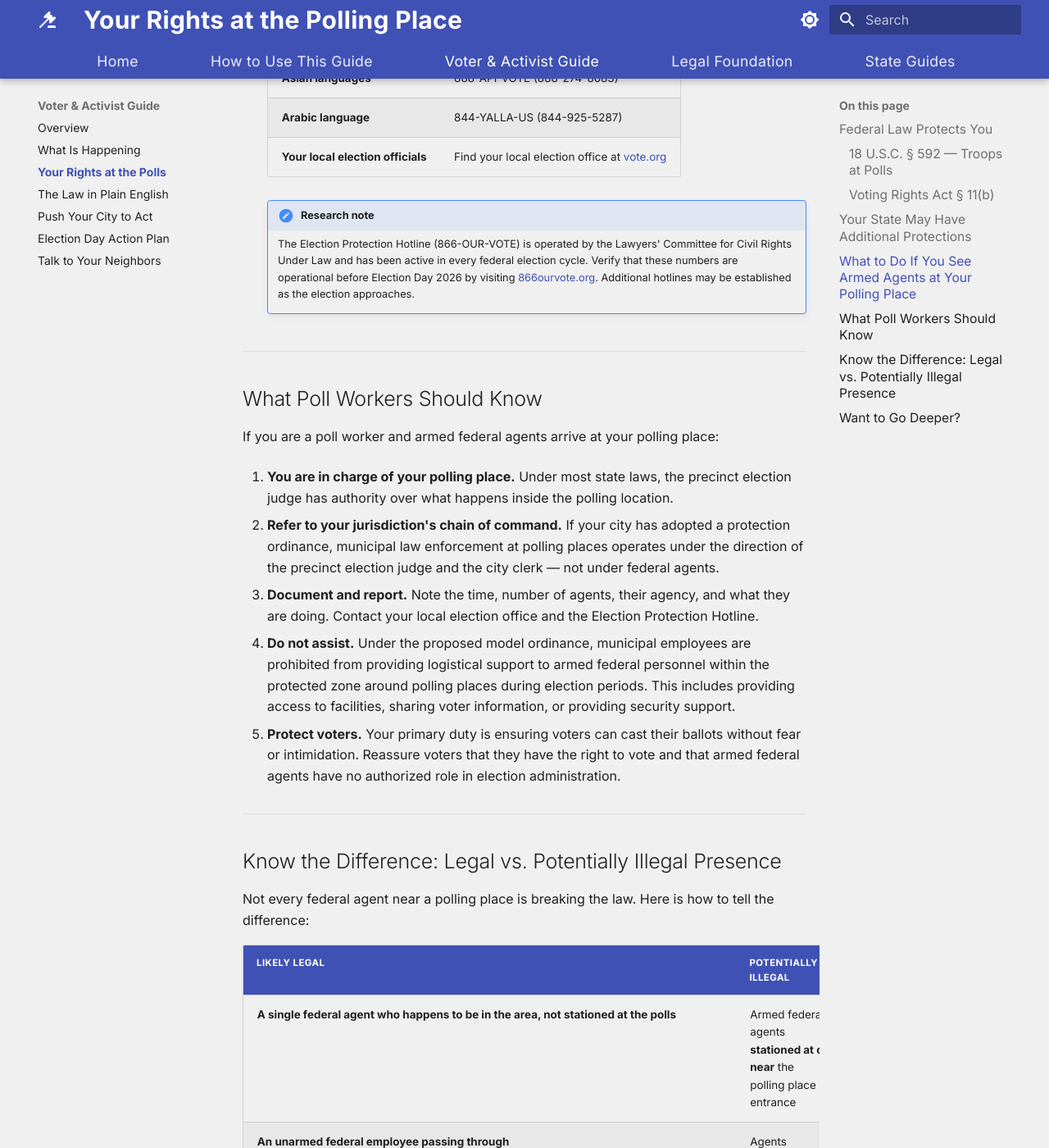
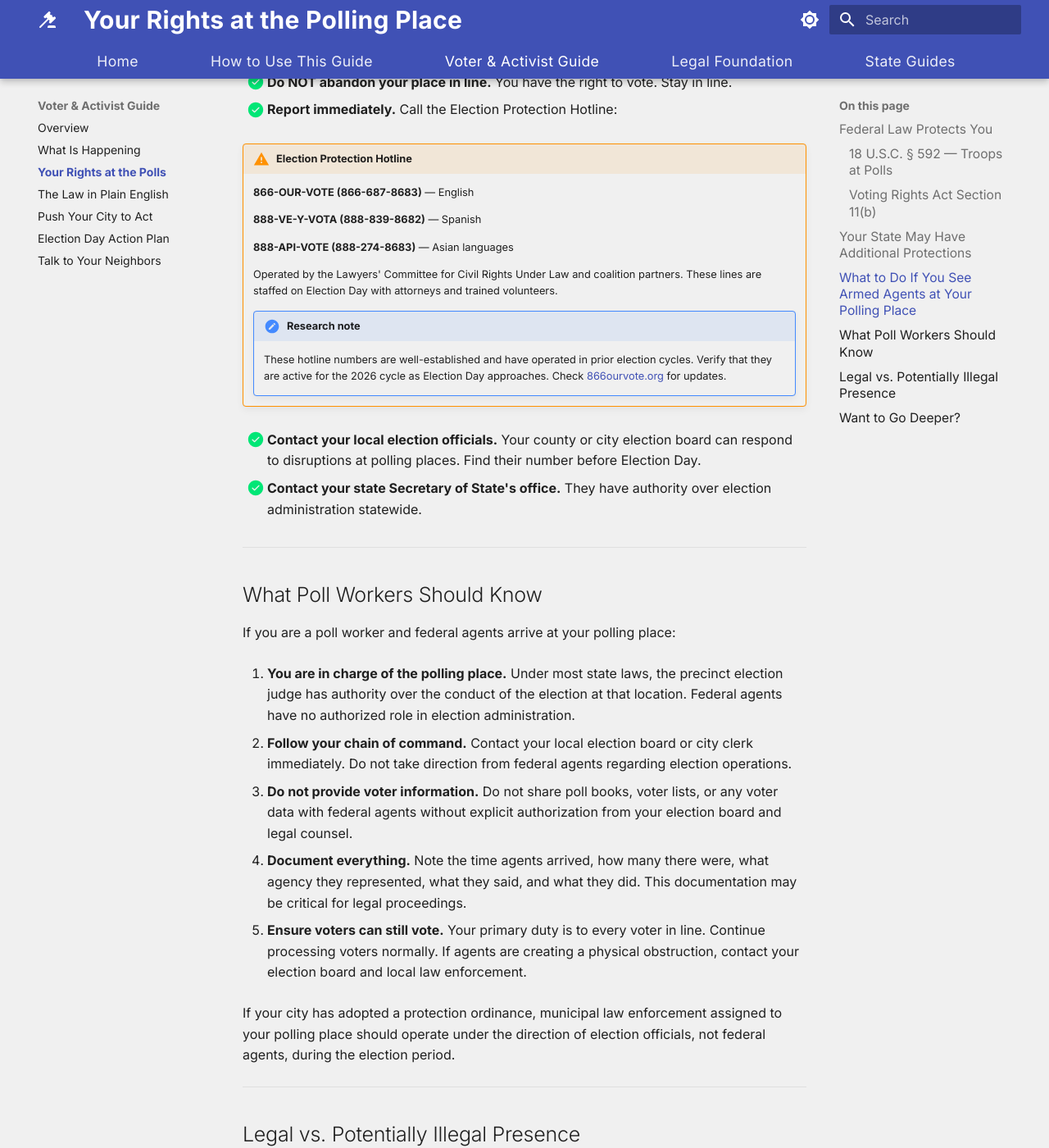
Before and after one commit to jameshodlen/elections-protections, an MkDocs documentation site: the page built from docs/voter-guide/your-rights.md, in a window 1280 px wide and 1400 px high, scrolled down 2283 px. Shown: the whole window at 82% size. Built offline with MkDocs 1.6.1 and Material for MkDocs 9.7.7, drawn with Linux system fonts in a browser that asks for light colours; some of the changed text lies outside the part shown.

Commit message:
Update Your Rights at the Polling Place page with clearer structure
Pre-existing changes: restructured content for better readability,
improved hotline section formatting, and simplified legal vs. illegal
presence guidance.

https://claude.ai/code/session_015vJNxzi9eDLXkwAGjaz2YY

```diff
--- a/docs/voter-guide/your-rights.md
+++ b/docs/voter-guide/your-rights.md
@@ -1,53 +1,59 @@
 ---
 title: Your Rights at the Polling Place
 description: >-
-  What voters need to know about federal and state protections at polling places,
-  what to do if armed federal agents appear, and who to contact for help.
+  What federal and state laws protect you as a voter, what to do if you see
+  armed federal agents at your polling place, and who to call for help.
 tags:
   - voter-guide
   - voter-rights
-  - election-day
-  - reporting
+  - election-protection
 ---
 
 # Your Rights at the Polling Place
 
-This page tells you what protections exist and what to do if you encounter armed federal agents at your polling place. Share it with anyone who plans to vote in November 2026.
+This page tells you what protections exist under federal and state law, what to do if you encounter armed agents at your polling place, and who to call. Save this page — you may need it on Election Day.
 
 ---
 
 ## Federal Law Protects You
 
-Two federal laws directly address armed agents at polling places.
+Two federal statutes directly protect voters from armed federal presence at polling places.
 
 ### 18 U.S.C. § 592 — Troops at Polls
 
 !!! quote "What the law says"
-    No person "in the civil, military, or naval service of the United States" may station "troops or armed men" at any place where an election is held. Penalty: up to **five years in prison** and permanent disqualification from federal office.
+    No person "in the civil, military, or naval service of the United States" may station "troops or armed men" at any place where a general or special election is held. Violations carry up to **five years in prison** and permanent disqualification from holding federal office.
 
-**What this means for you:** It is a federal felony for armed federal agents — including ICE and CBP officers — to be stationed at your polling place. This law has been on the books since 1865, signed by President Lincoln. The Department of Justice's own manual confirms it applies to "armed federal agents" at election sites.
+**What this means for you:** This law, signed by President Lincoln in 1865, makes it a federal felony for any armed federal agent — including ICE and CBP officers — to be stationed at your polling place. It doesn't just cover the military. It covers anyone in federal service who is armed.
 
-### Voting Rights Act § 11(b)
+### Voting Rights Act Section 11(b)
 
 !!! quote "What the law says"
-    No person may "intimidate, threaten, or coerce" anyone for voting or attempting to vote.
+    No person "shall intimidate, threaten, or coerce, or attempt to intimidate, threaten, or coerce any person for voting or attempting to vote." — 52 U.S.C. § 10307(b)
 
-**What this means for you:** Unlike most laws, this one does **not** require proof that anyone *intended* to intimidate you. If the *effect* of someone's presence is intimidating — if it makes a reasonable person afraid to vote — that is enough. Courts have applied this to armed poll watchers, robocalls designed to frighten voters, and law enforcement activity near voting locations.
+**What this means for you:** This law prohibits voter intimidation — and critically, **it does not require proof of intent.** The person bringing a complaint only has to show that the conduct had an *intimidating effect* on voters, not that the person intended to intimidate. Courts have consistently held that armed law enforcement presence near voting activities can constitute intimidation under this standard.
 
 ---
 
 ## Your State May Have Additional Protections
 
-Many states have their own laws protecting voters at polling places:
+Many states have their own polling place protection laws that go beyond federal protections:
 
-| Protection | Examples |
+| Protection Type | Examples |
 |---|---|
-| **Polling place buffer zones** | Many states prohibit certain activities within 25–200 feet of polling places |
-| **Firearms bans at polls** | **16 states** ban firearms at or near polling places |
-| **State voter intimidation laws** | Most states have their own intimidation statutes, some stronger than federal law |
-| **State voting rights acts** | Washington, Oregon, Minnesota, and Colorado have enacted state-level voting rights acts with additional protections |
+| **Buffer zones** | Many states prohibit certain activities within 100–200 feet of polling places |
+| **Firearms bans at polls** | At least **16 states** prohibit firearms at or near polling places |
+| **State voter intimidation laws** | Most states have their own statutes prohibiting voter intimidation, some with stronger protections than federal law |
 
-[:octicons-arrow-right-24: Find your state guide](../state-guides/index.md) for your state's specific protections.
+Your state may offer additional protections. Check your state's guide for specific laws:
+
+[:octicons-arrow-right-24: Find your state guide](../state-guides/index.md)
+
+The tier system tells you how much legal support your state provides:
+
+- **Tier 1 (Green):** Strong home rule authority and no anti-sanctuary preemption — clearest path for city action
+- **Tier 2 (Yellow):** Viable pathways but with legal or political obstacles
+- **Tier 3 (Red):** Significant barriers, including anti-sanctuary laws with penalties for local officials
 
 ---
 
@@ -55,73 +61,80 @@ Many states have their own laws protecting voters at polling places:
 
 If you arrive at your polling place and see armed federal agents, follow these steps:
 
-- [x] **Stay calm. You have the right to vote.** Your right to cast your ballot is protected by federal law. Do not let anyone's presence stop you from voting.
+- [x] **Stay calm. You have the right to vote.** Your right to cast your ballot is protected by the Constitution and federal law. Do not let their presence stop you from voting.
 
-- [x] **Vote first.** Get in line, stay in line, and vote. Do not abandon your place in line.
-
-- [x] **Document what you see** from a safe distance:
-    - How many agents are present?
-    - Are they armed? What weapons or tactical gear are visible?
-    - What agency? (Look for uniforms, badges, vehicle markings — ICE, CBP, FBI, etc.)
-    - Where are they positioned? (At the entrance, inside, in the parking lot?)
-    - Are they interacting with voters? Questioning anyone?
-    - What time is it? Note the exact time and location.
-    - Take photos or video from a safe distance if you can do so without confrontation.
+- [x] **Document what you see.** From a safe distance, note or photograph:
+    - The time and your polling place location
+    - The number of agents present
+    - Whether they are armed and what agency they appear to represent (look for uniforms, vehicle markings, badges)
+    - Whether they are interacting with voters, stationed at the entrance, or inside the polling place
+    - Whether they are questioning anyone
 
 - [x] **Do NOT physically confront agents.** Your safety comes first. Document and report.
 
-- [x] **Report immediately** to:
+- [x] **Do NOT abandon your place in line.** You have the right to vote. Stay in line.
 
-    | Who to call | Number |
-    |---|---|
-    | **Election Protection Hotline** | **866-OUR-VOTE** (866-687-8683) |
-    | Spanish language | 888-VE-Y-VOTA (888-839-8682) |
-    | Asian languages | 888-API-VOTE (888-274-8683) |
-    | Arabic language | 844-YALLA-US (844-925-5287) |
-    | **Your local election officials** | Find your local election office at [vote.org](https://www.vote.org) |
+- [x] **Report immediately.** Call the Election Protection Hotline:
+
+!!! warning "Election Protection Hotline"
+    **866-OUR-VOTE (866-687-8683)** — English
+
+    **888-VE-Y-VOTA (888-839-8682)** — Spanish
+
+    **888-API-VOTE (888-274-8683)** — Asian languages
+
+    Operated by the Lawyers' Committee for Civil Rights Under Law and coalition partners. These lines are staffed on Election Day with attorneys and trained volunteers.
 
     !!! note "Research note"
-        The Election Protection Hotline (866-OUR-VOTE) is operated by the Lawyers' Committee for Civil Rights Under Law and has been active in every federal election cycle. Verify that these numbers are operational before Election Day 2026 by visiting [866ourvote.org](https://866ourvote.org). Additional hotlines may be established as the election approaches.
+        These hotline numbers are well-established and have operated in prior election cycles. Verify that they are active for the 2026 cycle as Election Day approaches. Check [866ourvote.org](https://866ourvote.org) for updates.
+
+- [x] **Contact your local election officials.** Your county or city election board can respond to disruptions at polling places. Find their number before Election Day.
+
+- [x] **Contact your state Secretary of State's office.** They have authority over election administration statewide.
 
 ---
 
 ## What Poll Workers Should Know
 
-If you are a poll worker and armed federal agents arrive at your polling place:
+If you are a poll worker and federal agents arrive at your polling place:
 
-1. **You are in charge of your polling place.** Under most state laws, the precinct election judge has authority over what happens inside the polling location.
+1. **You are in charge of the polling place.** Under most state laws, the precinct election judge has authority over the conduct of the election at that location. Federal agents have no authorized role in election administration.
 
-2. **Refer to your jurisdiction's chain of command.** If your city has adopted a protection ordinance, municipal law enforcement at polling places operates under the direction of the precinct election judge and the city clerk — not under federal agents.
+2. **Follow your chain of command.** Contact your local election board or city clerk immediately. Do not take direction from federal agents regarding election operations.
 
-3. **Document and report.** Note the time, number of agents, their agency, and what they are doing. Contact your local election office and the Election Protection Hotline.
+3. **Do not provide voter information.** Do not share poll books, voter lists, or any voter data with federal agents without explicit authorization from your election board and legal counsel.
 
-4. **Do not assist.** Under the proposed model ordinance, municipal employees are prohibited from providing logistical support to armed federal personnel within the protected zone around polling places during election periods. This includes providing access to facilities, sharing voter information, or providing security support.
+4. **Document everything.** Note the time agents arrived, how many there were, what agency they represented, what they said, and what they did. This documentation may be critical for legal proceedings.
 
-5. **Protect voters.** Your primary duty is ensuring voters can cast their ballots without fear or intimidation. Reassure voters that they have the right to vote and that armed federal agents have no authorized role in election administration.
+5. **Ensure voters can still vote.** Your primary duty is to every voter in line. Continue processing voters normally. If agents are creating a physical obstruction, contact your election board and local law enforcement.
+
+If your city has adopted a protection ordinance, municipal law enforcement assigned to your polling place should operate under the direction of election officials, not federal agents, during the election period.
 
 ---
 
-## Know the Difference: Legal vs. Potentially Illegal Presence
+## Legal vs. Potentially Illegal Presence
 
-Not every federal agent near a polling place is breaking the law. Here is how to tell the difference:
+Not every sighting of a federal agent near a polling place is necessarily illegal. Here is a simplified guide:
 
 | Likely Legal | Potentially Illegal |
 |---|---|
-| A single federal agent who happens to be in the area, not stationed at the polls | Armed federal agents **stationed at or near** the polling place entrance |
-| An unarmed federal employee passing through | Agents **questioning voters** about immigration status or identity |
-| Federal agents responding to a genuine emergency (e.g., bomb threat, active violence) | Agents creating a **visible intimidating presence** — tactical gear, multiple vehicles, positioned at entrances |
-| Federal agents operating far from the polling place on unrelated business | Agents **recording or photographing** voters entering or leaving |
-| | Agents **coordinating with local police** to check IDs or detain people near the polls |
+| A single federal agent who happens to be in the general area, not stationed at the polls | Armed federal agents **stationed at or near** the polling place |
+| An agent passing through who does not interact with voters | Agents **questioning voters** about immigration status or identity |
+| Off-duty federal employees voting as private citizens | Agents creating a **visible, intimidating presence** (tactical gear, marked vehicles positioned at entrances) |
+| Federal agents responding to a genuine emergency (imminent threat of violence) | Agents with **no legitimate election-related purpose** who remain near the polling place |
 
-**The key question is:** Are armed federal agents *stationed* at or near the polling place in a way that could intimidate voters? If yes, that is potentially a violation of 18 U.S.C. § 592 and the Voting Rights Act.
+!!! danger "When in doubt, report it"
+    If you are unsure whether what you're seeing is legal, report it anyway. The Election Protection Hotline (866-OUR-VOTE) has trained attorneys who can assess the situation. It is always better to report and let experts evaluate than to stay silent.
 
 ---
 
 ## Want to Go Deeper?
 
-These pages provide the full legal analysis behind the protections described here:
+These pages provide the full legal analysis behind the protections described above:
 
-- [ICE at Polling Places — Federal Law](../legal-foundation/ice-polling-places-law.md) — Complete statutory text, case law, and application to ICE agents
-- [The Law Explained in Plain English](the-law-explained.md) — Accessible version of the legal framework
-- [Ballot Security Injunction History](../legal-foundation/ballot-security-history.md) — Precedents from the DNC v. RNC consent decree and recent voter intimidation cases
-- [Master Ordinance Template](../legal-foundation/master-ordinance-template.md) — The model ordinance that cities can adopt to formalize these protections
+| Document | What It Covers |
+|---|---|
+| [ICE at Polling Places — Federal Law](../legal-foundation/ice-polling-places-law.md) | Full statutory text, case law, and application of § 592 and VRA § 11(b) to ICE agents |
+| [Ballot Security Injunction History](../legal-foundation/ballot-security-history.md) | The 36-year DNC v. RNC consent decree and modern voter intimidation cases |
+| [Master Ordinance Template](../legal-foundation/master-ordinance-template.md) | The model municipal ordinance with 14 sections covering resource allocation, voter data, and more |
+| [Your State Guide](../state-guides/index.md) | State-specific laws, contacts, and coalition directories |
```
